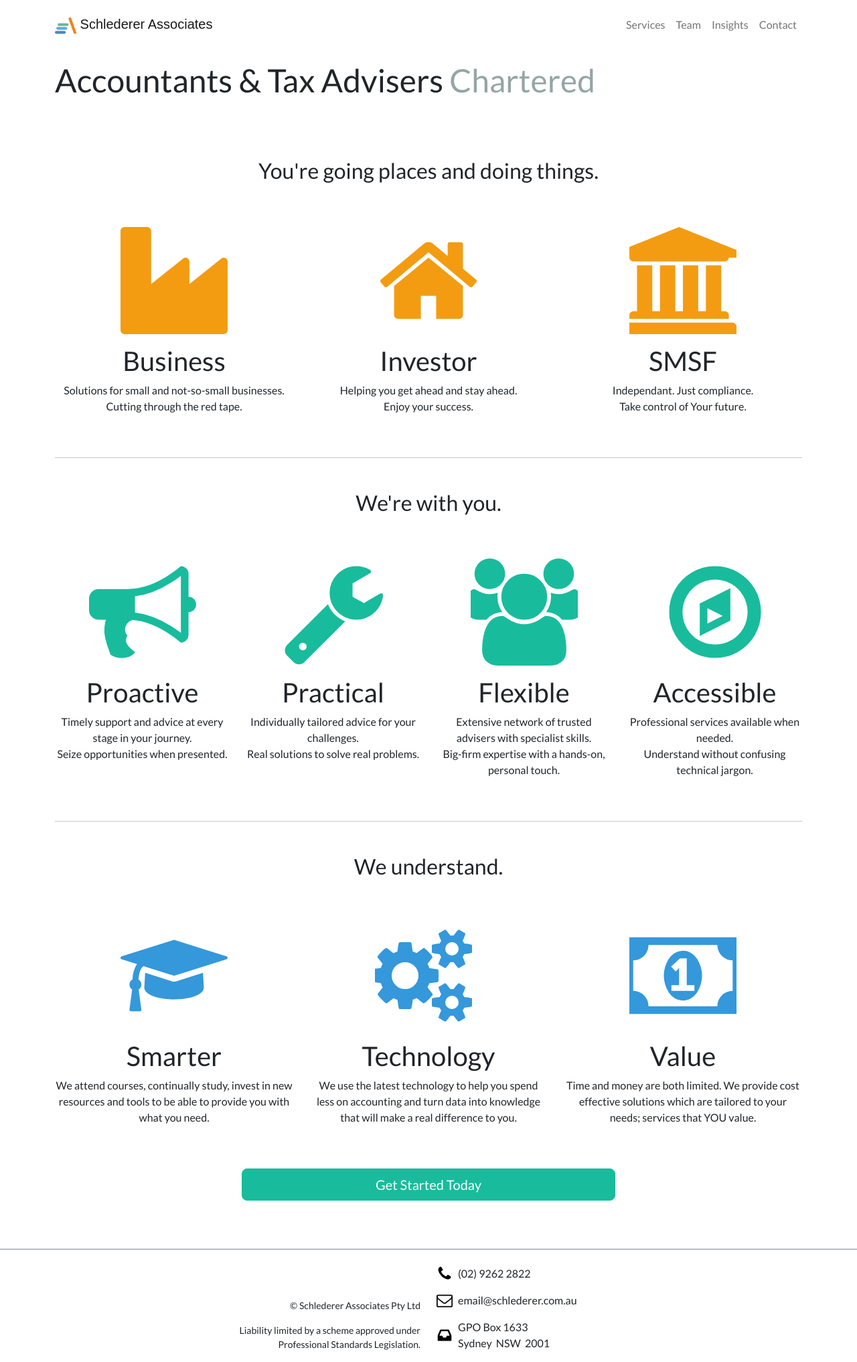
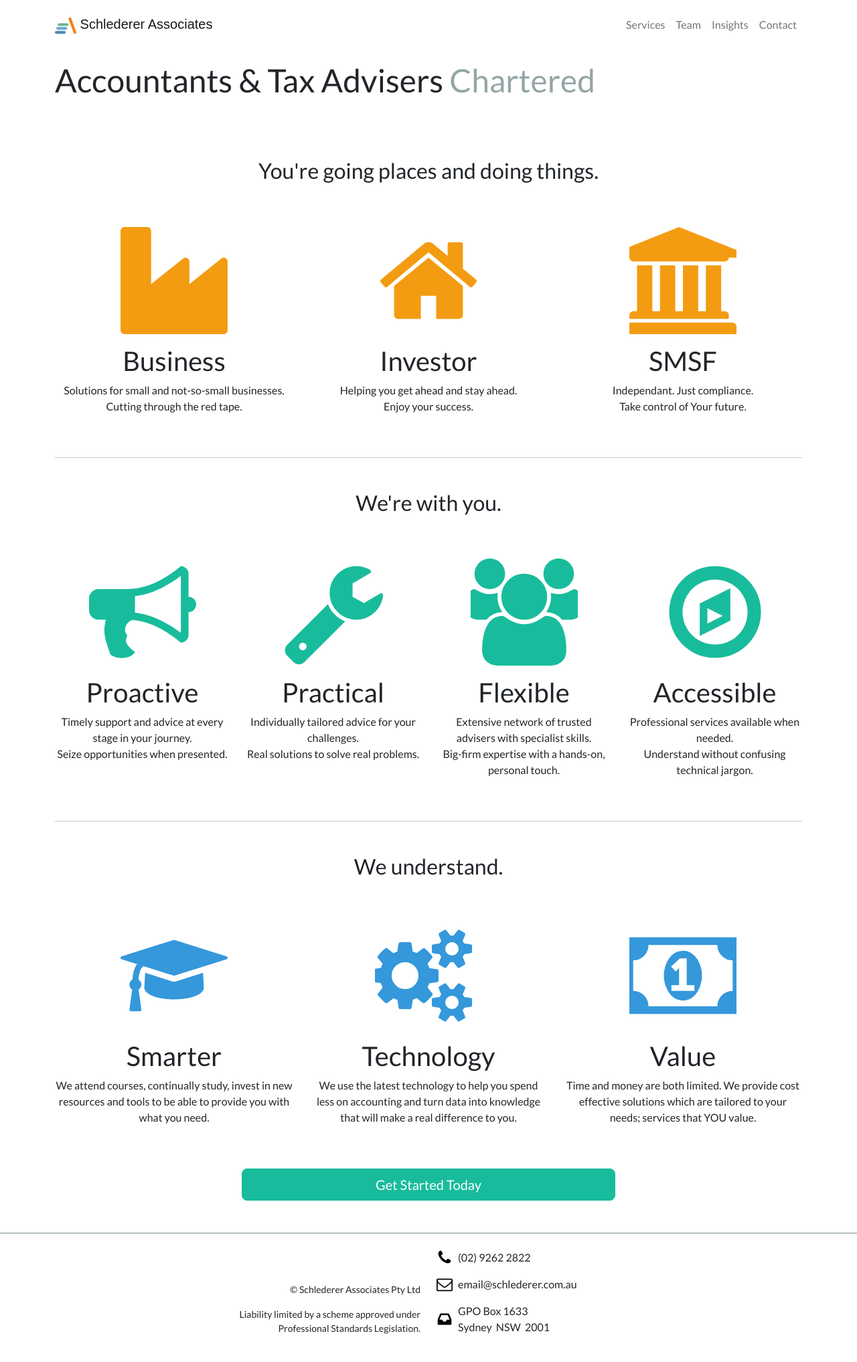
Before and after one commit to Mforcer/tax2, a Jekyll site: the page built from index.html, in a window 1280 px wide. Shown: the whole page at 67% size. Built offline with Jekyll 4.4.1, drawn with Linux system fonts in a browser that asks for light colours; nearby versions of some CDN libraries; after the commit the page ends 2010 px from its top, so only the background shows below that.

Commit message:
Update footer.html

```diff
--- a/_includes/footer.html
+++ b/_includes/footer.html
@@ -1,4 +1,4 @@
-<footer class="container-fluid text-light-emphasis border-top border-dark mt-4 pt-4">
+<footer class="container-fluid text-light-emphasis border-top border-dark mt-auto pt-4">
     <div class="row justify-content-center align-items-end">
         <div class="col-sm-6 col-md-4 col-lg-3 order-sm-last">
             <svg class="icon float-start me-2" width="1.5em" height="1.5em" fill="var(--bs-tertiary-color)" viewBox="0 0 1792 1792" xmlns="http://www.w3.org/2000/svg">
```
